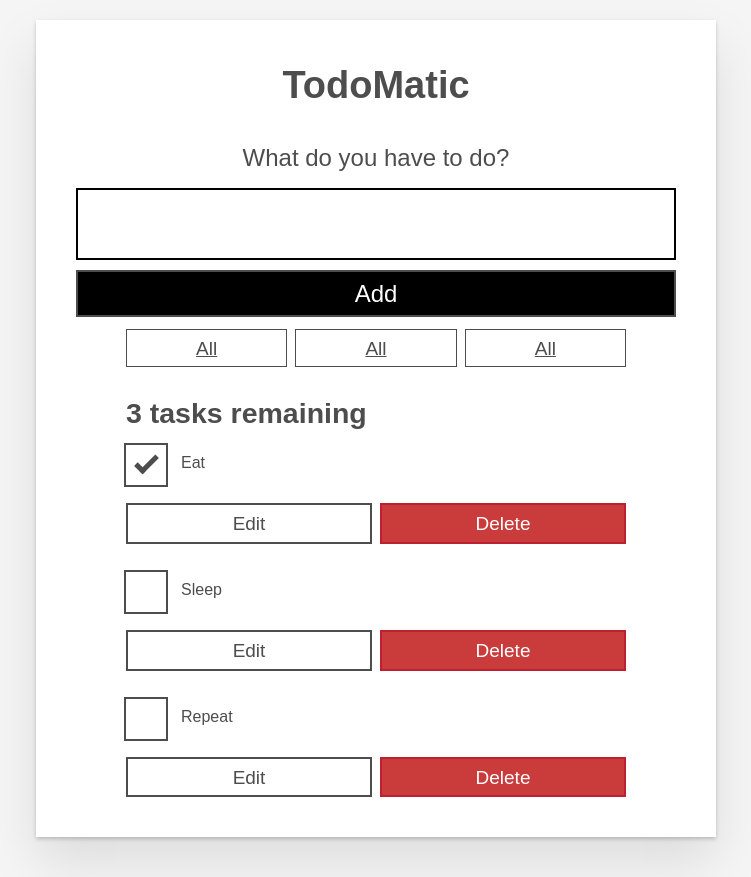
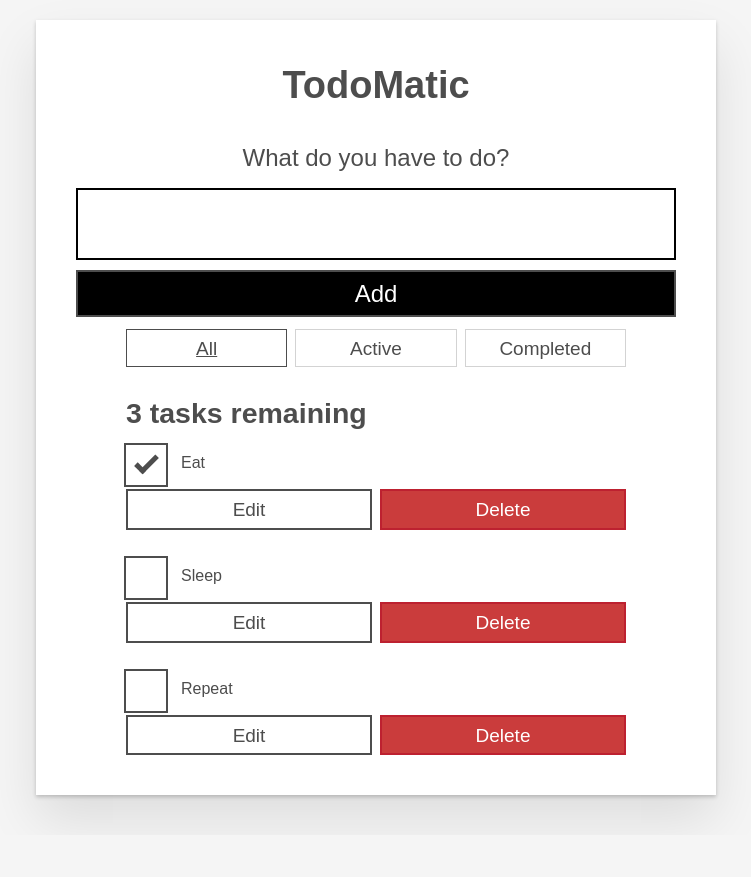
Before and after one commit to odioman/react-to-do-app, a React (Create React App) app: page / in a window 1280 px wide. Shown: the whole page, without its empty margins (264-1015 px from the left). After the commit the page ends 835 px from the top, so only its background shows below. Built offline with nearby package versions, Linux system fonts and the light colour scheme.

Commit message:
edit functionality

```diff
--- a/src/App.js
+++ b/src/App.js
@@ -4,8 +4,17 @@
 import FilterButton from './components/FilterButton';
 import { nanoid } from 'nanoid';
 
+const FILTER_MAP = {
+  All: () => true,
+  Active: (task) => !task.completed,
+  Completed: (task) => task.completed
+};
+
+const FILTER_NAMES = Object.keys(FILTER_MAP);
+
 function App(props) {
   const [tasks, setTasks] = useState(props.tasks)
+  const [filter, setFilter] = useState('All');
 
   function addTask(name) {
     const newTask = { id: `todo-${nanoid()}`, name, completed: false };
@@ -27,7 +36,20 @@
     setTasks(remainingTasks);
   }
 
-  const taskList = tasks.map((task) => (
+  function editTask(id, newName) {
+    const editedTaskList =
+    tasks.map((task) => {
+      if (id === task.id) {
+        return {...task, name: newName}
+      }
+      return task;
+    });
+    setTasks(editedTaskList)
+  }
+
+  const taskList = tasks
+  .filter(FILTER_MAP[filter])
+  .map((task) => (
   <Todo
     id={task.id}
     name={task.name}
@@ -35,22 +57,28 @@
     key={task.id}
     toggleTaskCompleted={toggleTaskCompleted}
     deleteTask={deleteTask}
+    editTask={editTask}
   />
   ));
 
   const tasksNoun = taskList.length !== 1 ? 'tasks' : 'task';
   const headingText = `${taskList.length} ${tasksNoun} remaining`;
 
-
+  const filterList = FILTER_NAMES.map((name) => (
+    <FilterButton
+      key={name}
+      name={name}
+      isPressed={name === filter}
+      setFilter={setFilter}
+    />
+  ));
 
   return (
     <div className="todoapp stack-large">
       <h1>TodoMatic</h1>
       <Form addTask={addTask} />
       <div className="filters btn-group stack-exception">
-        <FilterButton />
-        <FilterButton />
-        <FilterButton />
+      {filterList}
       </div>
       <h2 id="list-heading">{headingText}</h2>
       <ul
--- a/src/components/FilterButton.js
+++ b/src/components/FilterButton.js
@@ -2,12 +2,17 @@
 
 function FilterButton(props) {
     return (
-        <button type="button" className="btn toggle-btn" aria-pressed="true">
+        <button
+            type="button"
+            className="btn toggle-btn"
+            aria-pressed={props.isPressed}
+            onClick={() => props.setFilter(props.name)}
+        >
           <span className="visually-hidden">Show</span>
-          <span>All</span>
+          <span>{props.name}</span>
           <span className="visually-hidden">tasks</span>
         </button>
-    )
+    );
 }
 
 export default FilterButton;
--- a/src/components/Todo.js
+++ b/src/components/Todo.js
@@ -1,8 +1,57 @@
-import React from 'react';
+import React, { useEffect, useRef, useState } from 'react';
 
 export default function Todo(props) {
-    return (
-        <li className="todo stack-small">
+    const [isEditing, setEditing] = useState(false);
+    const [newName, setNewName] = useState('');
+
+    const editFieldRef = useRef(null);
+    const editButtonRef = useRef(null);
+
+    function handleChange(e) {
+        setNewName(e.target.value);
+    }
+
+    function handleSubmit(e) {
+        e.preventDefault();
+        props.editTask(props.id, newName);
+        setNewName('');
+        setEditing(false);
+    }
+
+    const editingTemplate = (
+        <form className="stack small" onSubmit={handleSubmit}>
+            <div className="form-group">
+                <label className="todo-label" htmlFor={props.id}>
+                    New name for {props.name}
+                </label>
+                <input
+                    id={props.id}
+                    className="todo-text"
+                    type="text"
+                    value={newName}
+                    onChange={handleChange}
+                    ref={editFieldRef}
+                />
+            </div>
+            <div className="btn-group">
+                <button
+                    type="button"
+                    className="btn todo-cancel"
+                    onClick={() => setEditing(false)}
+                >
+                    Cancel
+                    <span className="visually-hidden">renaming {props.name}</span>
+                </button>
+                <button type="submit" className="btn btn__primary todo-edit">
+                    Save
+                    <span className="visually-hidden">new name for {props.name}</span>
+                </button>
+            </div>
+        </form>
+    );
+
+    const viewTemplate = (
+        <div className="stack small">
             <div className="c-cb">
                 <input
                     id={props.id}
@@ -15,8 +64,13 @@
                 </label>
             </div>
             <div className="btn-group">
-              <button type="button" className="btn">
-                Edit<span className="visually-hidden">{props.name}</span>
+                <button
+                    type="button"
+                    className="btn"
+                    onClick={() => setEditing(true)}
+                    ref={editButtonRef}
+                >
+                    Edit <span className="visually-hidden">{props.name}</span>
                 </button>
                 <button
                     type="button"
@@ -26,6 +80,16 @@
                     Delete <span className="visually-hidden">{props.name}</span>
                 </button>
             </div>
-          </li>
+        </div>
+    )
+
+    useEffect(() => {
+        if (isEditing) {
+            editFieldRef.current.focus();
+        }
+    }, [isEditing]);
+
+    return (
+        <li className="todo">{isEditing ? editingTemplate : viewTemplate}</li>
    );
 }
```
Lines whose indentation alone changed are shown as unchanged.
